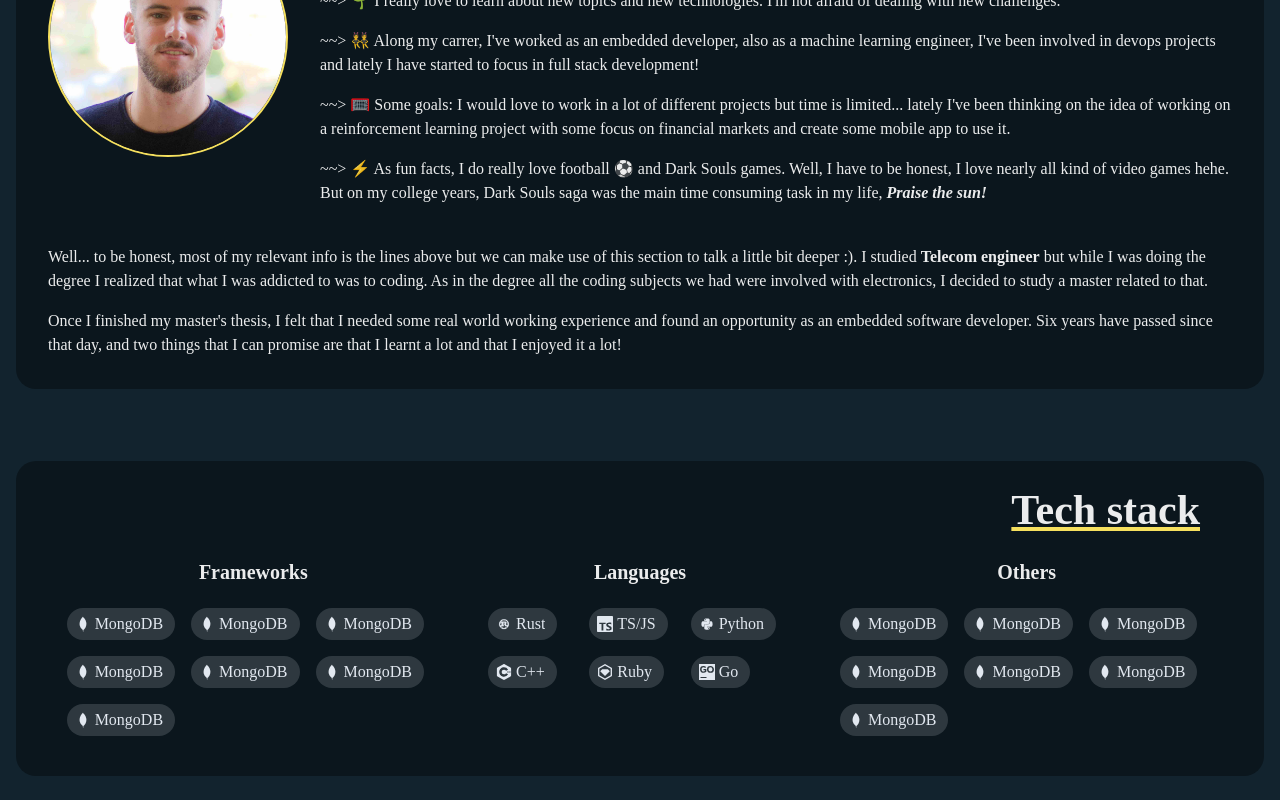
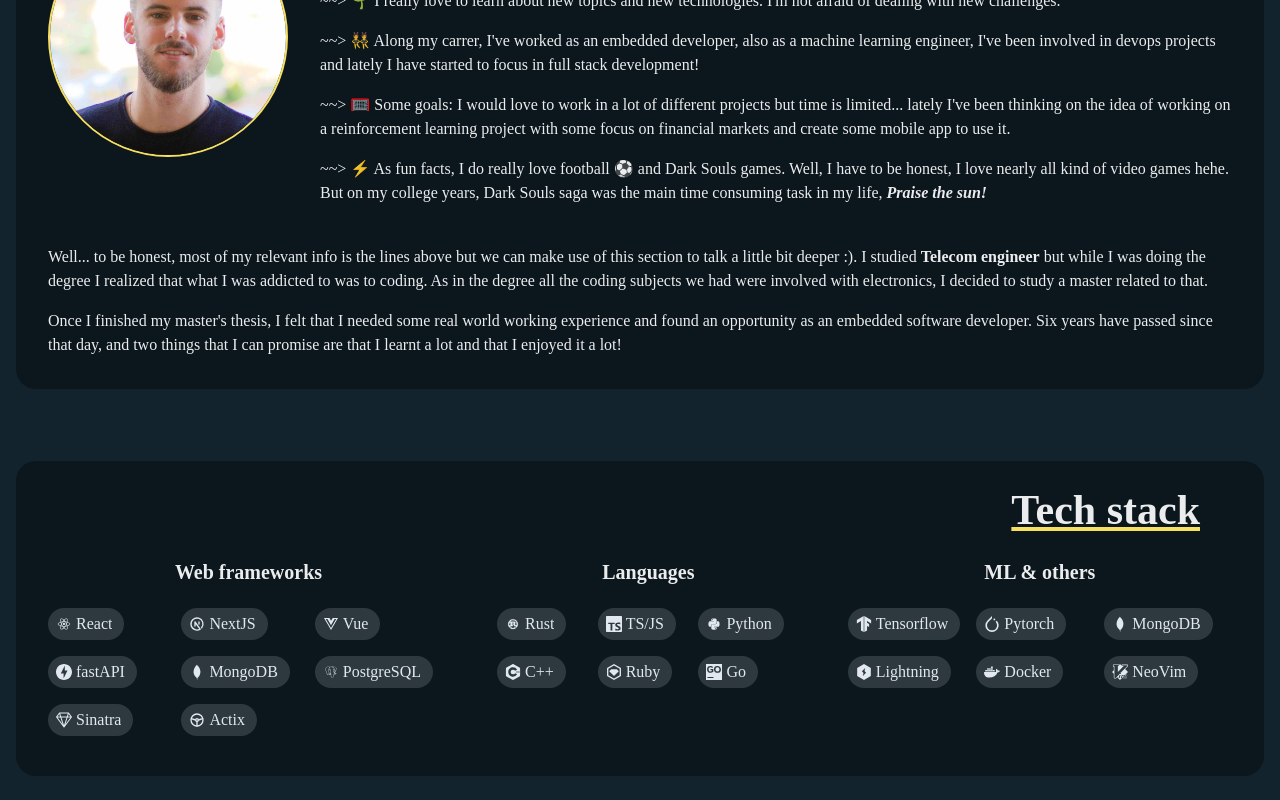
Before and after one commit to presedo93/homepage, a Next.js app: page / in a window 1280 px wide. Shown: the part 285-1085 px from the top of the page. Built offline with nearby package versions, Linux system fonts and the light colour scheme.

Commit message:
💄 Added new icons to tech stack

```diff
--- a/components/index/TechStack.tsx
+++ b/components/index/TechStack.tsx
@@ -12,7 +12,24 @@
     SiRubygems,
     SiGoland,
 } from 'react-icons/si';
-import { DiMongodb, DiRust, DiPython } from 'react-icons/di';
+import {
+    DiMongodb,
+    DiRust,
+    DiPython,
+    DiReact,
+    DiPostgresql,
+} from 'react-icons/di';
+import { FaVuejs, FaDocker } from 'react-icons/fa';
+import {
+    SiTensorflow,
+    SiPytorch,
+    SiFastapi,
+    SiOpencv,
+    SiVim,
+    SiPytorchlightning,
+} from 'react-icons/si';
+import { TbBrandNextjs, TbSteeringWheel } from 'react-icons/tb';
+import { BsGem } from 'react-icons/bs';
 
 import TechItem from './TechItem';
 import TechTitle from './TechTitle';
@@ -38,9 +55,9 @@
                     Tech stack
                 </Heading>
                 <Flex
-                    direction={{ base: 'row' }}
-                    align={'start'}
-                    justify={'center'}
+                    direction={{ base: 'column', xl: 'row' }}
+                    align={{ base: 'center', xl: 'start' }}
+                    justify={{ base: 'start', xl: 'center' }}
                     w={'full'}
                     gap={12}
                 >
@@ -49,27 +66,30 @@
                         templateColumns='repeat(3, 1fr)'
                         gap={4}
                     >
-                        <TechTitle title='Frameworks' />
-                        <TechItem rowStart={2} colStart={1} label='MongoDB'>
-                            <DiMongodb />
+                        <TechTitle title='Web frameworks' />
+                        <TechItem rowStart={2} colStart={1} label='React'>
+                            <DiReact />
                         </TechItem>
-                        <TechItem rowStart={2} colStart={2} label='MongoDB'>
-                            <DiMongodb />
+                        <TechItem rowStart={2} colStart={2} label='NextJS'>
+                            <TbBrandNextjs />
                         </TechItem>
-                        <TechItem rowStart={2} colStart={3} label='MongoDB'>
-                            <DiMongodb />
+                        <TechItem rowStart={2} colStart={3} label='Vue'>
+                            <FaVuejs />
                         </TechItem>
-                        <TechItem rowStart={3} colStart={1} label='MongoDB'>
-                            <DiMongodb />
+                        <TechItem rowStart={3} colStart={1} label='fastAPI'>
+                            <SiFastapi />
                         </TechItem>
                         <TechItem rowStart={3} colStart={2} label='MongoDB'>
                             <DiMongodb />
                         </TechItem>
-                        <TechItem rowStart={3} colStart={3} label='MongoDB'>
-                            <DiMongodb />
+                        <TechItem rowStart={3} colStart={3} label='PostgreSQL'>
+                            <DiPostgresql />
                         </TechItem>
-                        <TechItem rowStart={4} colStart={1} label='MongoDB'>
-                            <DiMongodb />
+                        <TechItem rowStart={4} colStart={1} label='Sinatra'>
+                            <BsGem />
+                        </TechItem>
+                        <TechItem rowStart={4} colStart={2} label='Actix'>
+                            <TbSteeringWheel />
                         </TechItem>
                     </Grid>
                     <Grid
@@ -102,31 +122,28 @@
                         templateColumns='repeat(3, 1fr)'
                         gap={4}
                     >
-                        <TechTitle title='Others' />
-                        <TechItem rowStart={2} colStart={1} label='MongoDB'>
-                            <DiMongodb />
+                        <TechTitle title='ML & others' />
+                        <TechItem rowStart={2} colStart={1} label='Tensorflow'>
+                            <SiTensorflow />
                         </TechItem>
-                        <TechItem rowStart={2} colStart={2} label='MongoDB'>
-                            <DiMongodb />
+                        <TechItem rowStart={2} colStart={2} label='Pytorch'>
+                            <SiPytorch />
                         </TechItem>
                         <TechItem rowStart={2} colStart={3} label='MongoDB'>
                             <DiMongodb />
                         </TechItem>
-                        <TechItem rowStart={3} colStart={1} label='MongoDB'>
-                            <DiMongodb />
+                        <TechItem rowStart={3} colStart={1} label='Lightning'>
+                            <SiPytorchlightning />
                         </TechItem>
-                        <TechItem rowStart={3} colStart={2} label='MongoDB'>
-                            <DiMongodb />
+                        <TechItem rowStart={3} colStart={2} label='Docker'>
+                            <FaDocker />
                         </TechItem>
-                        <TechItem rowStart={3} colStart={3} label='MongoDB'>
-                            <DiMongodb />
-                        </TechItem>
-                        <TechItem rowStart={4} colStart={1} label='MongoDB'>
-                            <DiMongodb />
+                        <TechItem rowStart={3} colStart={3} label='NeoVim'>
+                            <SiVim />
                         </TechItem>
                     </Grid>
                 </Flex>
-                <Box h={8} />
+                <Box h={{ base: 2, xl: 8 }} />
             </VStack>
         </Box>
     );
```
